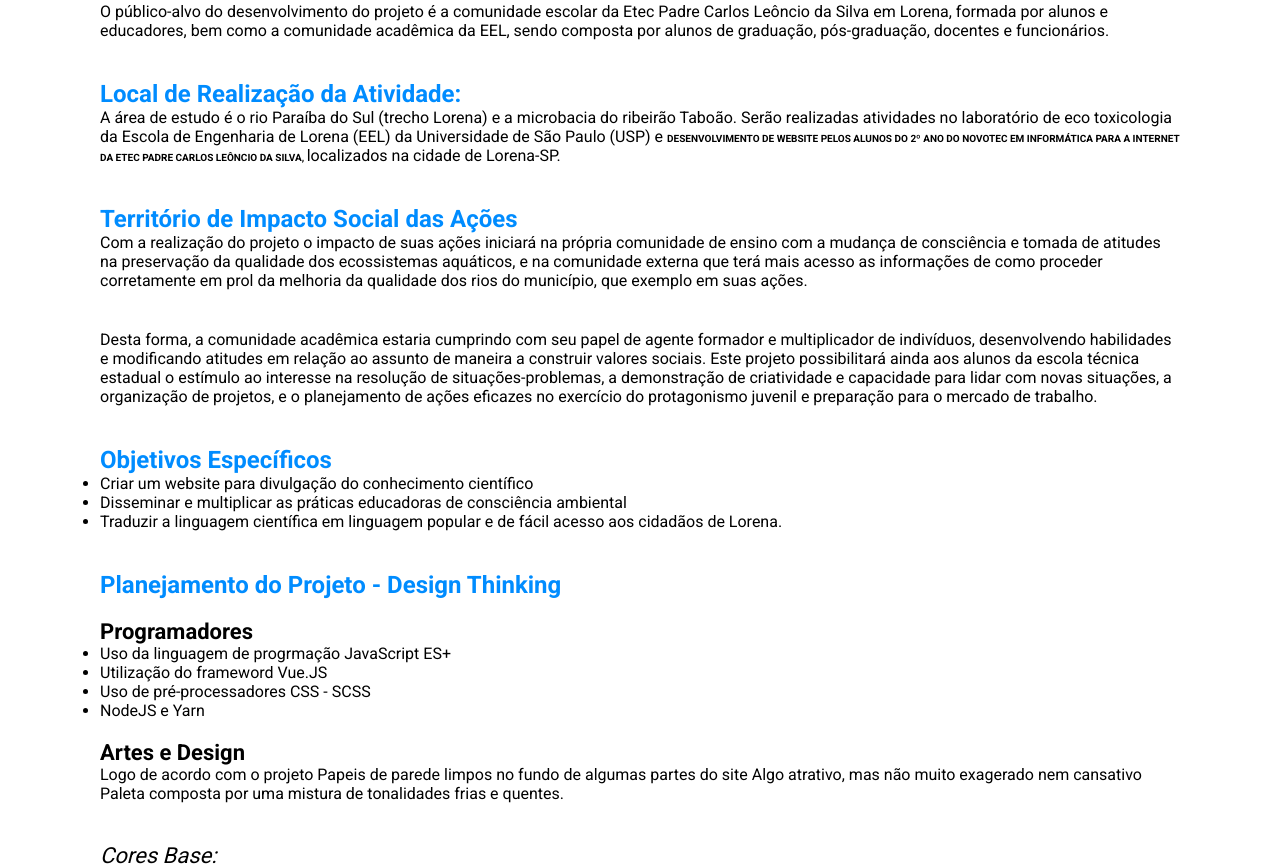
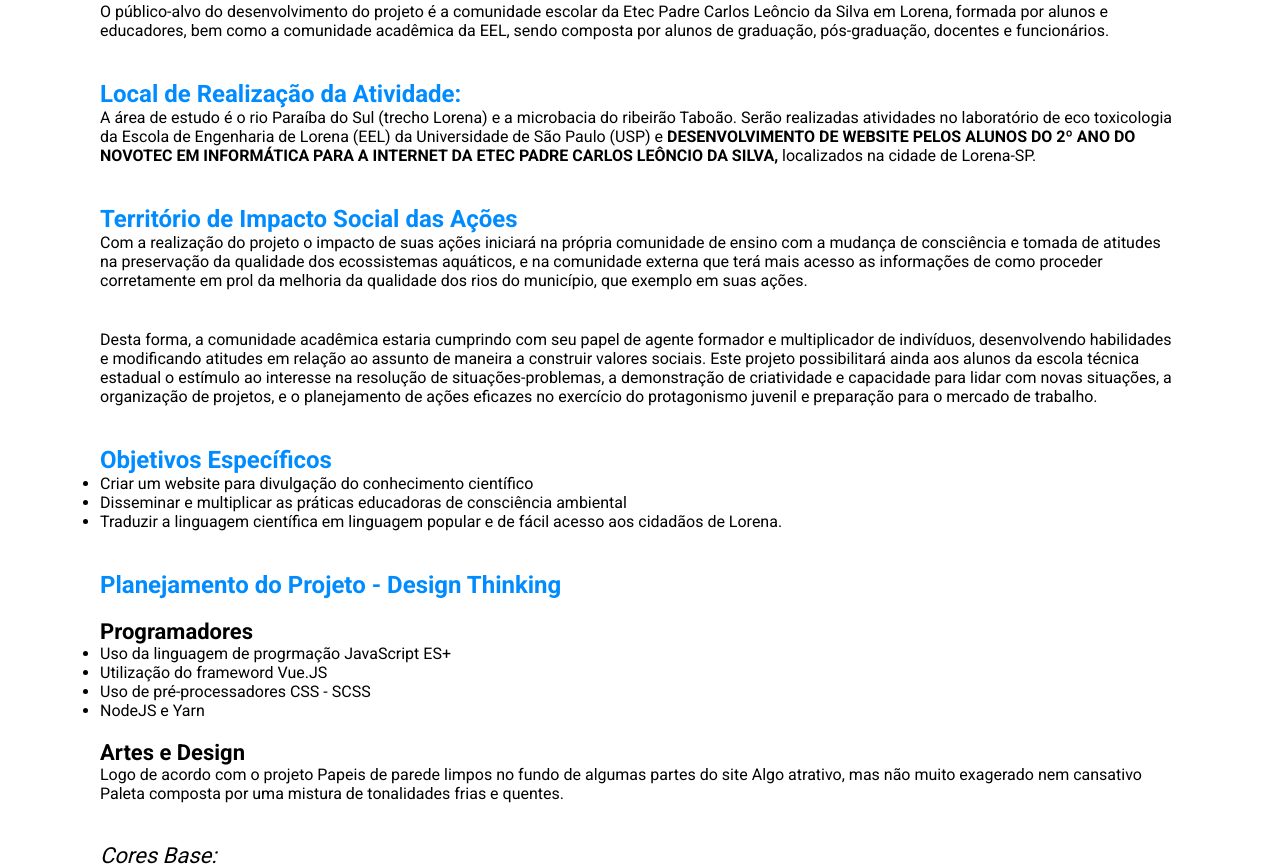
Before and after one commit to Antoni0o/eco-toxicologicos-qualidade-ambiental, a Vue app: page /sobre/projeto in a window 1280 px wide. Shown: the part 1080-1946 px from the top of the page. Built offline with nearby package versions, Linux system fonts and the light colour scheme.

Commit message:
Update Project.vue

```diff
--- a/src/views/About/Project.vue
+++ b/src/views/About/Project.vue
@@ -215,6 +215,9 @@
       font-size: 1.6rem;
       margin-bottom: 4rem;
     }
+    b {
+      font-size: 1.6rem;
+    }
     ul {
       margin-bottom: 2rem;
       li {
```
